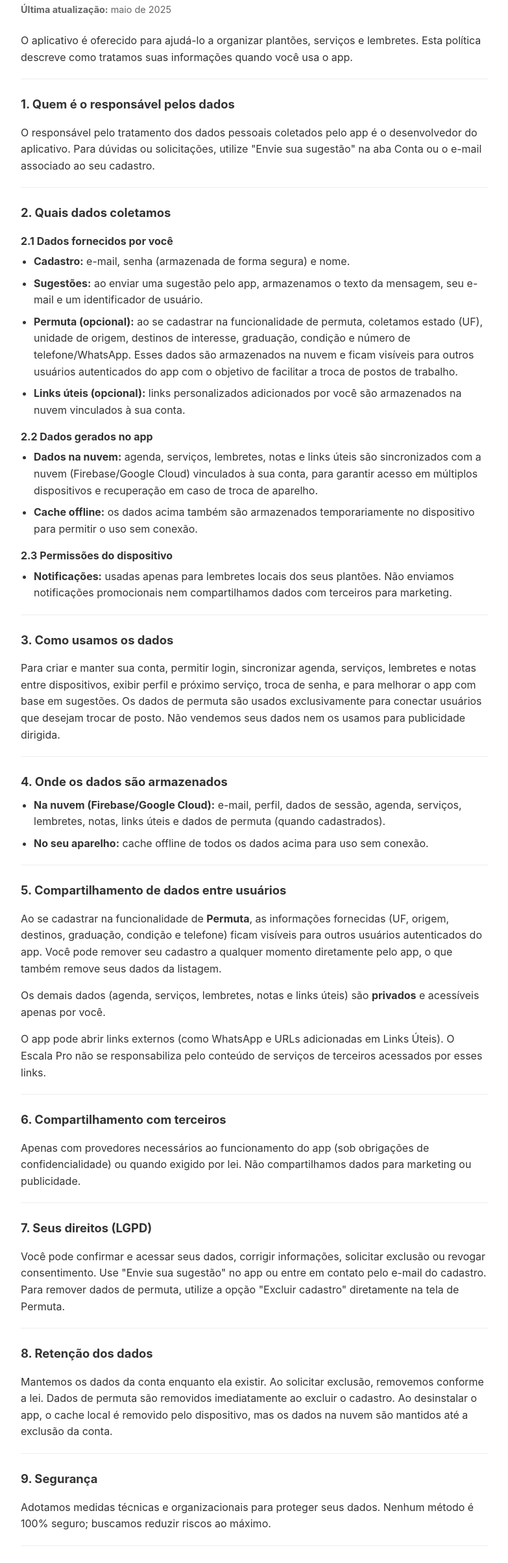
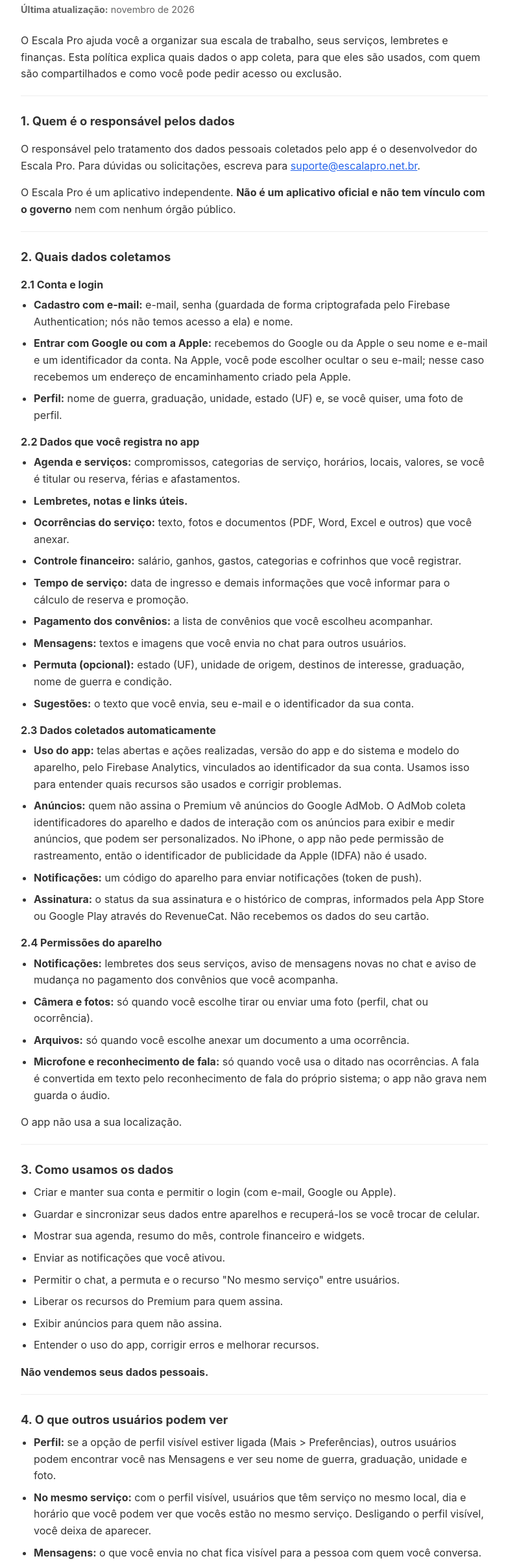
Before and after one commit to bzerka/pages, a plain HTML site: page index.html in a window 1280 px wide. Shown: the part 90-2496 px from the top of the page at 65% size, without its empty margins (248-1031 px from the left). Drawn offline with Linux system fonts and the light colour scheme.

Commit message:
chore: atualiza política de privacidade e contato de suporte
- Política reescrita para o app atual: login Google/Apple, chat, fotos e
  documentos, ditado, financeiro, assinatura (RevenueCat), AdMob, Analytics,
  No mesmo serviço, Pagamento dos convênios (fonte DGPROG, app não oficial),
  exclusão de conta e menores de idade
- Suporte e política com suporte@escalapro.net.br no lugar do e-mail pessoal

Co-Authored-By: Claude Opus 5.5 <noreply@anthropic.com>

```diff
--- a/index.html
+++ b/index.html
@@ -13,79 +13,130 @@
     p, li { margin-bottom: 0.5rem; }
     ul { margin: 0.35rem 0; padding-left: 1.25rem; }
     hr { border: none; border-top: 1px solid #eee; margin: 1.25rem 0; }
+    a { color: #2563eb; }
     .footer { margin-top: 2rem; font-size: 0.9rem; color: #666; font-style: italic; text-align: center; }
   </style>
 </head>
 <body>
   <h1>Política de Privacidade — Escala Pro</h1>
-  <p class="updated"><strong>Última atualização:</strong> maio de 2025</p>
-  <p>O aplicativo é oferecido para ajudá-lo a organizar plantões, serviços e lembretes. Esta política descreve como tratamos suas informações quando você usa o app.</p>
+  <p class="updated"><strong>Última atualização:</strong> novembro de 2026</p>
+  <p>O Escala Pro ajuda você a organizar sua escala de trabalho, seus serviços, lembretes e finanças. Esta política explica quais dados o app coleta, para que eles são usados, com quem são compartilhados e como você pode pedir acesso ou exclusão.</p>
 
   <hr>
   <h2>1. Quem é o responsável pelos dados</h2>
-  <p>O responsável pelo tratamento dos dados pessoais coletados pelo app é o desenvolvedor do aplicativo. Para dúvidas ou solicitações, utilize "Envie sua sugestão" na aba Conta ou o e-mail associado ao seu cadastro.</p>
+  <p>O responsável pelo tratamento dos dados pessoais coletados pelo app é o desenvolvedor do Escala Pro. Para dúvidas ou solicitações, escreva para <a href="mailto:suporte@escalapro.net.br">suporte@escalapro.net.br</a>.</p>
+  <p>O Escala Pro é um aplicativo independente. <strong>Não é um aplicativo oficial e não tem vínculo com o governo</strong> nem com nenhum órgão público.</p>
 
   <hr>
   <h2>2. Quais dados coletamos</h2>
-  <h3>2.1 Dados fornecidos por você</h3>
+
+  <h3>2.1 Conta e login</h3>
   <ul>
-    <li><strong>Cadastro:</strong> e-mail, senha (armazenada de forma segura) e nome.</li>
-    <li><strong>Sugestões:</strong> ao enviar uma sugestão pelo app, armazenamos o texto da mensagem, seu e-mail e um identificador de usuário.</li>
-    <li><strong>Permuta (opcional):</strong> ao se cadastrar na funcionalidade de permuta, coletamos estado (UF), unidade de origem, destinos de interesse, graduação, condição e número de telefone/WhatsApp. Esses dados são armazenados na nuvem e ficam visíveis para outros usuários autenticados do app com o objetivo de facilitar a troca de postos de trabalho.</li>
-    <li><strong>Links úteis (opcional):</strong> links personalizados adicionados por você são armazenados na nuvem vinculados à sua conta.</li>
+    <li><strong>Cadastro com e-mail:</strong> e-mail, senha (guardada de forma criptografada pelo Firebase Authentication; nós não temos acesso a ela) e nome.</li>
+    <li><strong>Entrar com Google ou com a Apple:</strong> recebemos do Google ou da Apple o seu nome e e-mail e um identificador da conta. Na Apple, você pode escolher ocultar o seu e-mail; nesse caso recebemos um endereço de encaminhamento criado pela Apple.</li>
+    <li><strong>Perfil:</strong> nome de guerra, graduação, unidade, estado (UF) e, se você quiser, uma foto de perfil.</li>
   </ul>
-  <h3>2.2 Dados gerados no app</h3>
+
+  <h3>2.2 Dados que você registra no app</h3>
   <ul>
-    <li><strong>Dados na nuvem:</strong> agenda, serviços, lembretes, notas e links úteis são sincronizados com a nuvem (Firebase/Google Cloud) vinculados à sua conta, para garantir acesso em múltiplos dispositivos e recuperação em caso de troca de aparelho.</li>
-    <li><strong>Cache offline:</strong> os dados acima também são armazenados temporariamente no dispositivo para permitir o uso sem conexão.</li>
+    <li><strong>Agenda e serviços:</strong> compromissos, categorias de serviço, horários, locais, valores, se você é titular ou reserva, férias e afastamentos.</li>
+    <li><strong>Lembretes, notas e links úteis.</strong></li>
+    <li><strong>Ocorrências do serviço:</strong> texto, fotos e documentos (PDF, Word, Excel e outros) que você anexar.</li>
+    <li><strong>Controle financeiro:</strong> salário, ganhos, gastos, categorias e cofrinhos que você registrar.</li>
+    <li><strong>Tempo de serviço:</strong> data de ingresso e demais informações que você informar para o cálculo de reserva e promoção.</li>
+    <li><strong>Pagamento dos convênios:</strong> a lista de convênios que você escolheu acompanhar.</li>
+    <li><strong>Mensagens:</strong> textos e imagens que você envia no chat para outros usuários.</li>
+    <li><strong>Permuta (opcional):</strong> estado (UF), unidade de origem, destinos de interesse, graduação, nome de guerra e condição.</li>
+    <li><strong>Sugestões:</strong> o texto que você envia, seu e-mail e o identificador da sua conta.</li>
   </ul>
-  <h3>2.3 Permissões do dispositivo</h3>
+
+  <h3>2.3 Dados coletados automaticamente</h3>
   <ul>
-    <li><strong>Notificações:</strong> usadas apenas para lembretes locais dos seus plantões. Não enviamos notificações promocionais nem compartilhamos dados com terceiros para marketing.</li>
+    <li><strong>Uso do app:</strong> telas abertas e ações realizadas, versão do app e do sistema e modelo do aparelho, pelo Firebase Analytics, vinculados ao identificador da sua conta. Usamos isso para entender quais recursos são usados e corrigir problemas.</li>
+    <li><strong>Anúncios:</strong> quem não assina o Premium vê anúncios do Google AdMob. O AdMob coleta identificadores do aparelho e dados de interação com os anúncios para exibir e medir anúncios, que podem ser personalizados. No iPhone, o app não pede permissão de rastreamento, então o identificador de publicidade da Apple (IDFA) não é usado.</li>
+    <li><strong>Notificações:</strong> um código do aparelho para enviar notificações (token de push).</li>
+    <li><strong>Assinatura:</strong> o status da sua assinatura e o histórico de compras, informados pela App Store ou Google Play através do RevenueCat. Não recebemos os dados do seu cartão.</li>
   </ul>
+
+  <h3>2.4 Permissões do aparelho</h3>
+  <ul>
+    <li><strong>Notificações:</strong> lembretes dos seus serviços, aviso de mensagens novas no chat e aviso de mudança no pagamento dos convênios que você acompanha.</li>
+    <li><strong>Câmera e fotos:</strong> só quando você escolhe tirar ou enviar uma foto (perfil, chat ou ocorrência).</li>
+    <li><strong>Arquivos:</strong> só quando você escolhe anexar um documento a uma ocorrência.</li>
+    <li><strong>Microfone e reconhecimento de fala:</strong> só quando você usa o ditado nas ocorrências. A fala é convertida em texto pelo reconhecimento de fala do próprio sistema; o app não grava nem guarda o áudio.</li>
+  </ul>
+  <p>O app não usa a sua localização.</p>
 
   <hr>
   <h2>3. Como usamos os dados</h2>
-  <p>Para criar e manter sua conta, permitir login, sincronizar agenda, serviços, lembretes e notas entre dispositivos, exibir perfil e próximo serviço, troca de senha, e para melhorar o app com base em sugestões. Os dados de permuta são usados exclusivamente para conectar usuários que desejam trocar de posto. Não vendemos seus dados nem os usamos para publicidade dirigida.</p>
+  <ul>
+    <li>Criar e manter sua conta e permitir o login (com e-mail, Google ou Apple).</li>
+    <li>Guardar e sincronizar seus dados entre aparelhos e recuperá-los se você trocar de celular.</li>
+    <li>Mostrar sua agenda, resumo do mês, controle financeiro e widgets.</li>
+    <li>Enviar as notificações que você ativou.</li>
+    <li>Permitir o chat, a permuta e o recurso "No mesmo serviço" entre usuários.</li>
+    <li>Liberar os recursos do Premium para quem assina.</li>
+    <li>Exibir anúncios para quem não assina.</li>
+    <li>Entender o uso do app, corrigir erros e melhorar recursos.</li>
+  </ul>
+  <p><strong>Não vendemos seus dados pessoais.</strong></p>
 
   <hr>
-  <h2>4. Onde os dados são armazenados</h2>
+  <h2>4. O que outros usuários podem ver</h2>
   <ul>
-    <li><strong>Na nuvem (Firebase/Google Cloud):</strong> e-mail, perfil, dados de sessão, agenda, serviços, lembretes, notas, links úteis e dados de permuta (quando cadastrados).</li>
-    <li><strong>No seu aparelho:</strong> cache offline de todos os dados acima para uso sem conexão.</li>
+    <li><strong>Perfil:</strong> se a opção de perfil visível estiver ligada (Mais &gt; Preferências), outros usuários podem encontrar você nas Mensagens e ver seu nome de guerra, graduação, unidade e foto.</li>
+    <li><strong>No mesmo serviço:</strong> com o perfil visível, usuários que têm serviço no mesmo local, dia e horário que você podem ver que vocês estão no mesmo serviço. Desligando o perfil visível, você deixa de aparecer.</li>
+    <li><strong>Mensagens:</strong> o que você envia no chat fica visível para a pessoa com quem você conversa.</li>
+    <li><strong>Permuta:</strong> as informações do seu anúncio de permuta ficam visíveis para outros usuários do mesmo estado. Você pode excluir o anúncio a qualquer momento.</li>
   </ul>
+  <p>Os demais dados (agenda, valores, lembretes, notas, ocorrências, controle financeiro e tempo de serviço) são privados e acessíveis apenas por você.</p>
 
   <hr>
-  <h2>5. Compartilhamento de dados entre usuários</h2>
-  <p>Ao se cadastrar na funcionalidade de <strong>Permuta</strong>, as informações fornecidas (UF, origem, destinos, graduação, condição e telefone) ficam visíveis para outros usuários autenticados do app. Você pode remover seu cadastro a qualquer momento diretamente pelo app, o que também remove seus dados da listagem.</p>
-  <p>Os demais dados (agenda, serviços, lembretes, notas e links úteis) são <strong>privados</strong> e acessíveis apenas por você.</p>
-  <p>O app pode abrir links externos (como WhatsApp e URLs adicionadas em Links Úteis). O Escala Pro não se responsabiliza pelo conteúdo de serviços de terceiros acessados por esses links.</p>
+  <h2>5. Pagamento dos convênios</h2>
+  <p>As informações de pagamento dos convênios vêm da planilha pública de pagamentos divulgada pela DGPROG. O Escala Pro apenas reproduz esses dados públicos para facilitar a consulta; não é a fonte oficial e não garante que estejam completos ou atualizados. Em caso de dúvida, consulte o órgão responsável.</p>
 
   <hr>
-  <h2>6. Compartilhamento com terceiros</h2>
-  <p>Apenas com provedores necessários ao funcionamento do app (sob obrigações de confidencialidade) ou quando exigido por lei. Não compartilhamos dados para marketing ou publicidade.</p>
+  <h2>6. Empresas que tratam dados para o app</h2>
+  <p>Compartilhamos dados apenas com os fornecedores necessários ao funcionamento do app, cada um com sua própria política de privacidade:</p>
+  <ul>
+    <li><strong>Google Firebase</strong> (Authentication, Firestore, Storage, Cloud Functions, Cloud Messaging e Analytics): login, armazenamento dos dados, envio de notificações e estatísticas de uso.</li>
+    <li><strong>Google AdMob:</strong> anúncios para quem não assina.</li>
+    <li><strong>RevenueCat:</strong> controle da assinatura Premium.</li>
+    <li><strong>Apple e Google:</strong> login (quando você escolhe Entrar com Apple ou Google), compras e notificações.</li>
+  </ul>
+  <p>Os dados podem ser processados em servidores fora do Brasil, conforme as garantias da LGPD. Também podemos compartilhar dados quando exigido por lei ou ordem judicial.</p>
 
   <hr>
   <h2>7. Seus direitos (LGPD)</h2>
-  <p>Você pode confirmar e acessar seus dados, corrigir informações, solicitar exclusão ou revogar consentimento. Use "Envie sua sugestão" no app ou entre em contato pelo e-mail do cadastro. Para remover dados de permuta, utilize a opção "Excluir cadastro" diretamente na tela de Permuta.</p>
+  <p>Você pode confirmar se tratamos seus dados, acessá-los, corrigi-los, pedir a exclusão, pedir a portabilidade e revogar consentimentos. A maior parte pode ser feita direto no app (editar perfil, apagar registros, desligar o perfil visível). Para o restante, escreva para <a href="mailto:suporte@escalapro.net.br">suporte@escalapro.net.br</a>.</p>
 
   <hr>
-  <h2>8. Retenção dos dados</h2>
-  <p>Mantemos os dados da conta enquanto ela existir. Ao solicitar exclusão, removemos conforme a lei. Dados de permuta são removidos imediatamente ao excluir o cadastro. Ao desinstalar o app, o cache local é removido pelo dispositivo, mas os dados na nuvem são mantidos até a exclusão da conta.</p>
+  <h2>8. Exclusão da conta</h2>
+  <p>Você pode excluir sua conta a qualquer momento dentro do app, em <strong>Mais &gt; Conta e segurança &gt; Excluir conta</strong>. A exclusão apaga sua conta e os dados ligados a ela. Se você entrava com a Apple, o acesso do app à sua conta Apple também é revogado.</p>
+  <p>Se não conseguir acessar o app, peça a exclusão pelo e-mail <a href="mailto:suporte@escalapro.net.br">suporte@escalapro.net.br</a>, informando o e-mail da conta.</p>
+  <p>A assinatura é cobrada pela App Store ou Google Play: excluir a conta não cancela a cobrança. Cancele a assinatura nas configurações da loja.</p>
 
   <hr>
-  <h2>9. Segurança</h2>
-  <p>Adotamos medidas técnicas e organizacionais para proteger seus dados. Nenhum método é 100% seguro; buscamos reduzir riscos ao máximo.</p>
+  <h2>9. Retenção dos dados</h2>
+  <p>Mantemos os dados enquanto sua conta existir. Ao excluir a conta, os dados são apagados, exceto o que precisarmos guardar por obrigação legal. Mensagens que você enviou podem continuar visíveis para quem as recebeu. Ao desinstalar o app, os dados guardados no aparelho são apagados, mas os dados na nuvem continuam até a exclusão da conta.</p>
 
   <hr>
-  <h2>10. Alterações nesta política</h2>
-  <p>Podemos atualizar esta política. A data no topo indica a versão mais recente. O uso continuado do app após mudanças constitui aceitação da versão atualizada.</p>
+  <h2>10. Segurança</h2>
+  <p>Os dados trafegam de forma criptografada e o acesso a eles é protegido por regras que permitem a cada usuário ler e alterar apenas o que é dele. Nenhum método é 100% seguro; buscamos reduzir os riscos ao máximo.</p>
 
   <hr>
-  <h2>11. Contato</h2>
-  <p>Dúvidas ou pedidos de acesso, correção ou exclusão: use "Envie sua sugestão" na aba Conta ou o e-mail associado à sua conta.</p>
+  <h2>11. Menores de idade</h2>
+  <p>O Escala Pro é destinado a maiores de 18 anos. Não coletamos intencionalmente dados de menores.</p>
 
   <hr>
-  <p class="footer">Escala Pro — Organize seus plantões, serviços e lembretes em um só lugar.</p>
+  <h2>12. Alterações nesta política</h2>
+  <p>Podemos atualizar esta política quando o app mudar. A data no topo indica a versão mais recente. Mudanças importantes serão avisadas no app.</p>
+
+  <hr>
+  <h2>13. Contato</h2>
+  <p>Dúvidas ou pedidos sobre seus dados: <a href="mailto:suporte@escalapro.net.br">suporte@escalapro.net.br</a> ou "Envie sua sugestão", na aba Mais do app.</p>
+
+  <hr>
+  <p class="footer">Escala Pro — Organize sua escala, serviços e lembretes em um só lugar.</p>
 </body>
 </html>
```
Also changed, not shown: support.html (+2 -5 lines).
